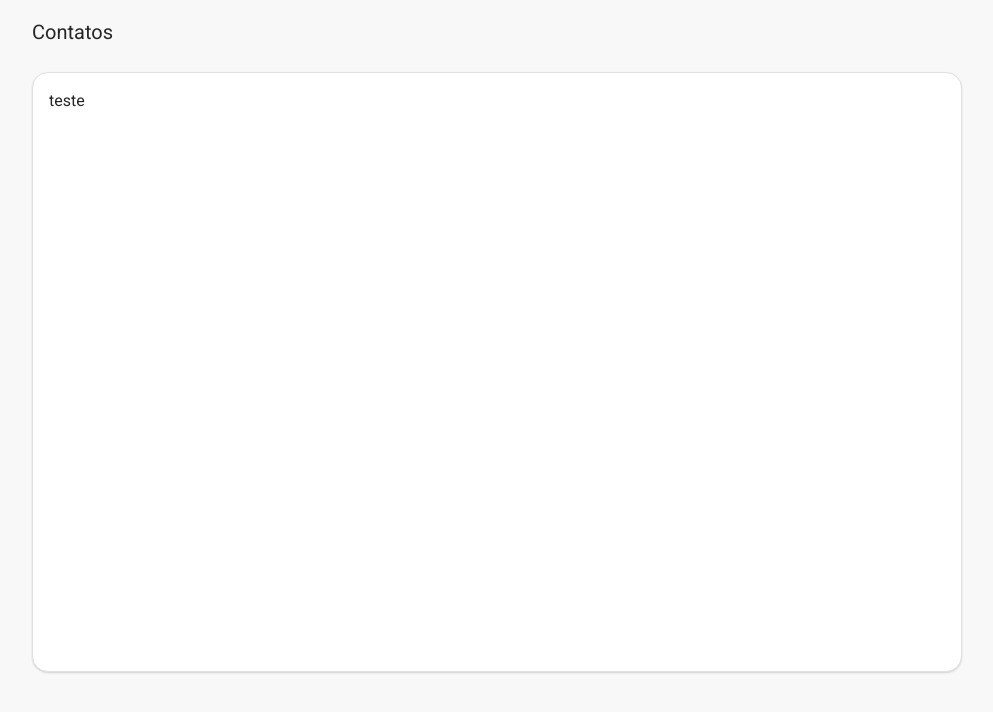
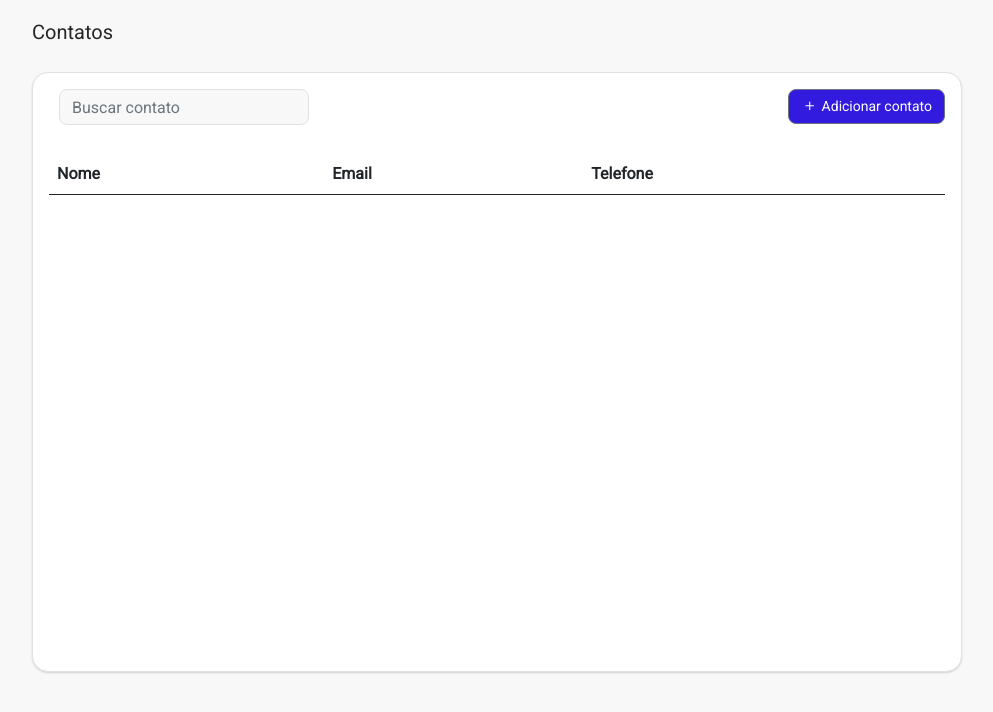
Before and after one commit to wsbittencourt/desafio-huggy, a Vue app: page /#/Dashboard in a window 1280 px wide. Shown: the top 712 px of the page, without its empty margins (143-1136 px from the left). Built offline with nearby package versions, Linux system fonts and the light colour scheme.

Commit message:
Ajustes na view da Dashboard

```diff
--- a/src/components/dashboard/AddContact.vue
+++ b/src/components/dashboard/AddContact.vue
@@ -1,5 +1,5 @@
 <template>
-  <b-button id="btn" size="sm">
+  <b-button id="btn">
     <b-icon icon="plus" aria-hidden="true"></b-icon> Adicionar contato
   </b-button>
 </template>
--- a/src/components/dashboard/ContactList.vue
+++ b/src/components/dashboard/ContactList.vue
@@ -1,4 +1,5 @@
 <template>
+  <b-table hover :items="items" :fields="fields"></b-table>
 </template>
 
 <script>
@@ -9,6 +10,18 @@ export default {
   created: function () {
     //Carregar a lista de contatos aqui!
   },
+  data() {
+    return {
+      // Cabeçalho da tabela
+      fields: ["nome", "email", "telefone"],
+      items: [],
+      // items: [
+      //   //   Exemplo coleção a ser exibida na lista
+      //   //
+      //   { nome: "teste", email: "teste@teste.io", telefone: "0000-0000" },
+      // ],
+    };
+  },
   // components: {
   //   AddContact,
   // },
@@ -16,5 +29,4 @@ export default {
 </script>
 
 <style scoped>
-
 </style>
--- a/src/components/dashboard/Dashboard.vue
+++ b/src/components/dashboard/Dashboard.vue
@@ -2,18 +2,28 @@
   <b-container class="vh-100" id="container">
     <b-col md="10" sm="8" offset-md="1">
       <h2>Contatos</h2>
-      <b-card id="box"> teste </b-card>
+      <b-card id="box">
+        <div id="header">
+          <div><SearchInput /></div>
+          <div id="addContact"><AddContact /></div>
+        </div>
+        <ContactList />
+      </b-card>
     </b-col>
   </b-container>
 </template>
 
 <script>
-// import ContactList from "./ContactList";
+import ContactList from "./ContactList";
+import SearchInput from "./SearchInput";
+import AddContact from "./AddContact";
 
 export default {
   name: "Dashboard",
   components: {
-    // ContactList,
+    ContactList,
+    SearchInput,
+    AddContact,
   },
   beforeCreate() {
     document.querySelector("body").setAttribute("style", "background:#f8f8f8");
@@ -35,7 +45,6 @@ h2 {
 #box {
   display: flex;
   flex-direction: column;
-  align-items: flex-start;
   padding: 0px;
   margin-bottom: 32px;
 
@@ -48,6 +57,11 @@ h2 {
 
   box-shadow: 0px 1px 2px rgba(0, 0, 0, 0.15);
   border-radius: 16px;
+}
+#header {
+  display: flex;
+  justify-content: space-between;
+  margin-bottom: 29px;
 }
 
 @media (min-width: 992px) {
@@ -66,5 +80,13 @@ h2 {
   #box {
     height: 400px;
   }
+  #header {
+    display: flex;
+    flex-direction: column;
+  }
+  #addContact {
+    margin-top: 10px;
+    margin-left: 10px;
+  }
 }
 </style>
--- /dev/null
+++ b/src/components/dashboard/SearchInput.vue
@@ -0,0 +1,37 @@
+<template>
+  <b-form-input
+    id="search"
+    type="search"
+    placeholder="Buscar contato"
+  ></b-form-input>
+</template>
+
+<script>
+export default {};
+</script>
+
+<style scoped>
+#search {
+  display: flex;
+  flex-direction: row;
+  align-items: center;
+  padding: 8px 12px;
+
+  position: static;
+  width: 250px;
+  height: 36px;
+  left: 16px;
+  top: 16px;
+
+  background: #f8f8f8;
+
+  border: 1px solid #e1e1e1;
+  box-sizing: border-box;
+  border-radius: 8px;
+
+  flex: none;
+  order: 0;
+  flex-grow: 0;
+  margin: 0px 10px;
+}
+</style>
```
Also changed, not shown: 1 other file (tests, documents, lock files or other folders).
